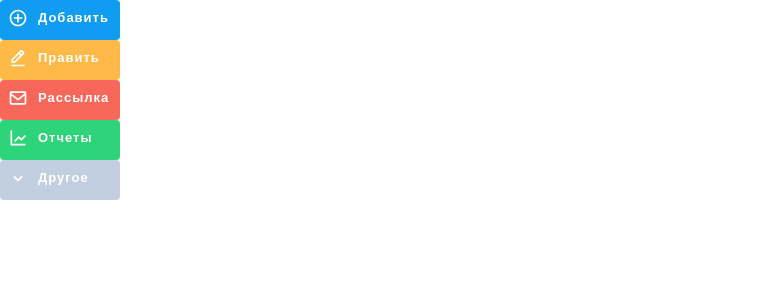
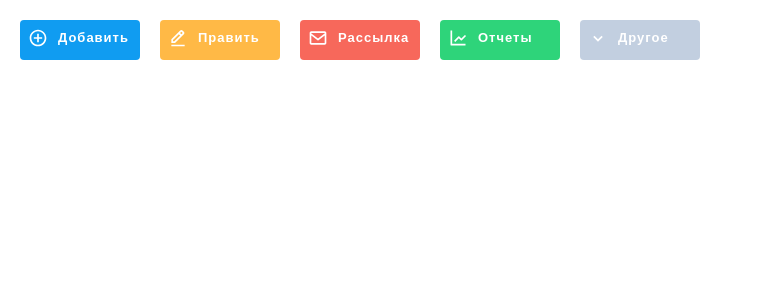
Before and after one commit to YuShato/teamlab, a React (Create React App) app: page / in a window 1280 px wide. Shown: the top 300 px of the page, without its empty margins (0-763 px from the left). Built offline with nearby package versions, Linux system fonts and the light colour scheme.

Commit message:
feat: add btnWrapper component

```diff
--- a/src/App.js
+++ b/src/App.js
@@ -1,13 +1,11 @@
 import "./App.css";
-import DefaultBtn from "./UI-library/buttons/DefaultBtn";
 import AllListUserActivities from "./consts/allUserActivities";
+import BtnWrapper from "./UI-library/wrappers/BtnWrapper";
 
 function App() {
   return (
     <div className="App">
-      {AllListUserActivities.map((btnItem, index) => (
-        <DefaultBtn key={index} data={btnItem} />
-      ))}
+      <BtnWrapper btnsArray={AllListUserActivities} />
     </div>
   );
 }
--- /dev/null
+++ b/src/UI-library/wrappers/BtnWrapper.jsx
@@ -0,0 +1,25 @@
+import React from "react";
+import styled from "styled-components";
+import DefaultBtn from "../buttons/DefaultBtn";
+
+const BtnWrapper = ({ btnsArray }) => {
+  return (
+    <BtnList>
+      {btnsArray.map((btnItem, index) => (
+        <li>
+          <DefaultBtn key={index} data={btnItem} />
+        </li>
+      ))}
+    </BtnList>
+  );
+};
+
+const BtnList = styled.ul`
+  max-width: 700px;
+  list-style: none;
+  margin: 20px;
+  display: flex;
+  gap: 20px;
+`;
+
+export default BtnWrapper;
--- a/src/global-styles.css
+++ b/src/global-styles.css
@@ -6,12 +6,12 @@
 .default-btn:hover,
 .default-btn:focus {
   background: #34aff9;
-  box-shadow: 0px 8px 16px rgba(52, 175, 249, 0.2);
+  box-shadow: 0px 8px 16px rgba(52, 175, 249, 0.3);
 }
 
 .default-btn:active {
   background: #098edf;
-  box-shadow: 0px 2px 6px rgba(9, 142, 223, 0.3);
+  box-shadow: 0px 2px 6px rgba(9, 142, 223, 0.4);
 }
 
 .default-btn:disabled,
```
